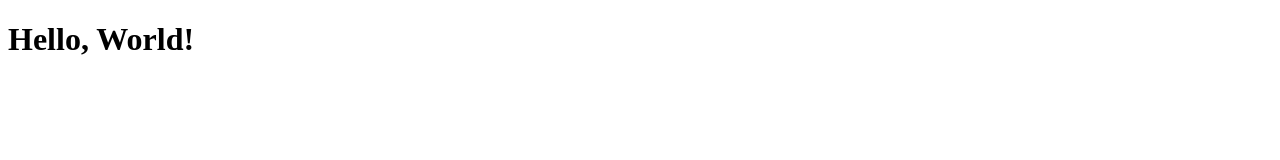
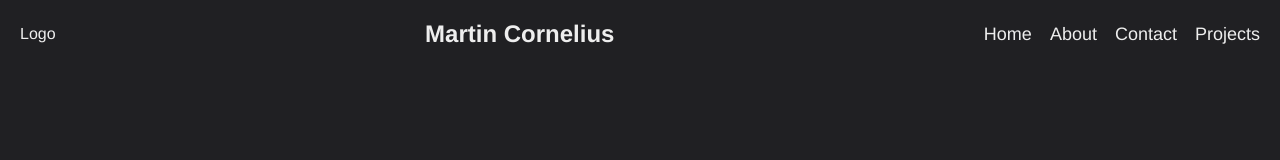
Before and after one commit to MartinCornelius/MartinCornelius.github.io, a plain HTML site: page index.html in a window 1280 px wide. Drawn offline with Linux system fonts and the light colour scheme.

Commit message:
initial commit

```diff
--- /dev/null
+++ b/css/style.css
@@ -0,0 +1,33 @@
+* {
+    margin: 0;
+    padding: 0;
+    box-sizing: border-box;
+    font-family: 'Franklin Gothic Medium', 'Arial Narrow', Arial, sans-serif;
+}
+
+body {
+    background-color: #202023;
+    color: #eee;
+}
+
+a {
+    text-decoration: none;
+    color: #eee;
+}
+
+li {
+    list-style: none;
+}
+
+.navbar {
+    display: flex;
+    align-items: center;
+    justify-content: space-between;
+    padding: 20px;
+}
+
+.menu {
+    display: flex;
+    gap: 1em;
+    font-size: 18px;
+}
--- a/index.html
+++ b/index.html
@@ -1,12 +1,27 @@
 <!DOCTYPE html>
 <html lang="en">
 <head>
-    <meta charset="UTF-8">
-    <meta http-equiv="X-UA-Compatible" content="IE=edge">
-    <meta name="viewport" content="width=device-width, initial-scale=1.0">
-    <title>Martin Cornelius Portfolio</title>
+  <meta charset="UTF-8">
+  <meta http-equiv="X-UA-Compatible" content="IE=edge">
+  <meta name="viewport" content="width=device-width, initial-scale=1.0">
+  <title>Martin Cornelius Portfolio</title>
+
+  <!-- CSS -->
+  <link rel="stylesheet" href="css/style.css">
 </head>
 <body>
-  <h1>Hello, World!</h1>
+  <nav class="navbar">
+    <!-- Left side -->
+    <div class="logo">Logo</div>
+    <h1>Martin Cornelius</h1>
+
+    <!-- Right side -->
+    <div class="menu">
+      <li><a href="#">Home</a></li>
+      <li><a href="#">About</a></li>
+      <li><a href="#">Contact</a></li>
+      <li><a href="#">Projects</a></li>
+    </div>
+  </nav>
 </body>
 </html>
```
